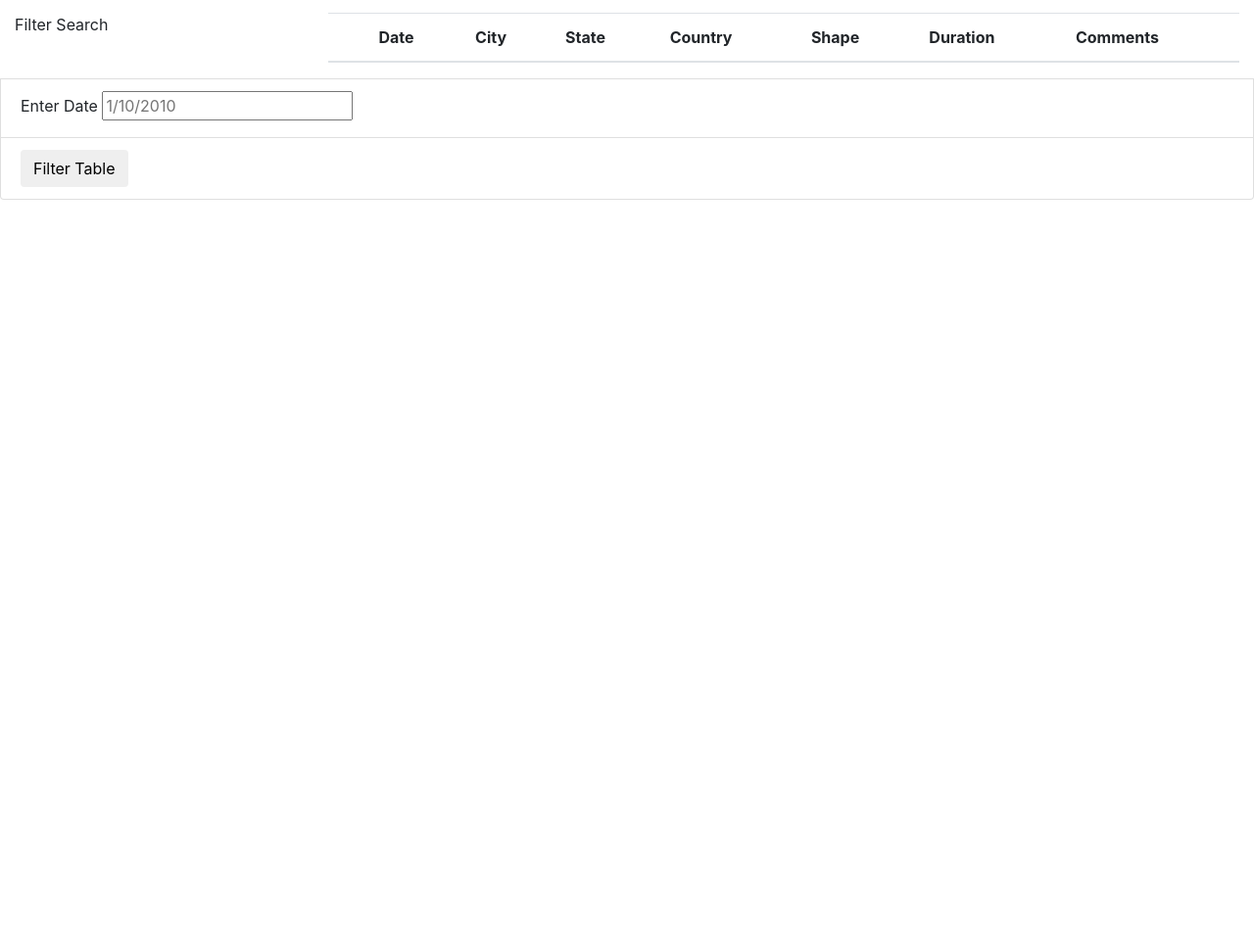
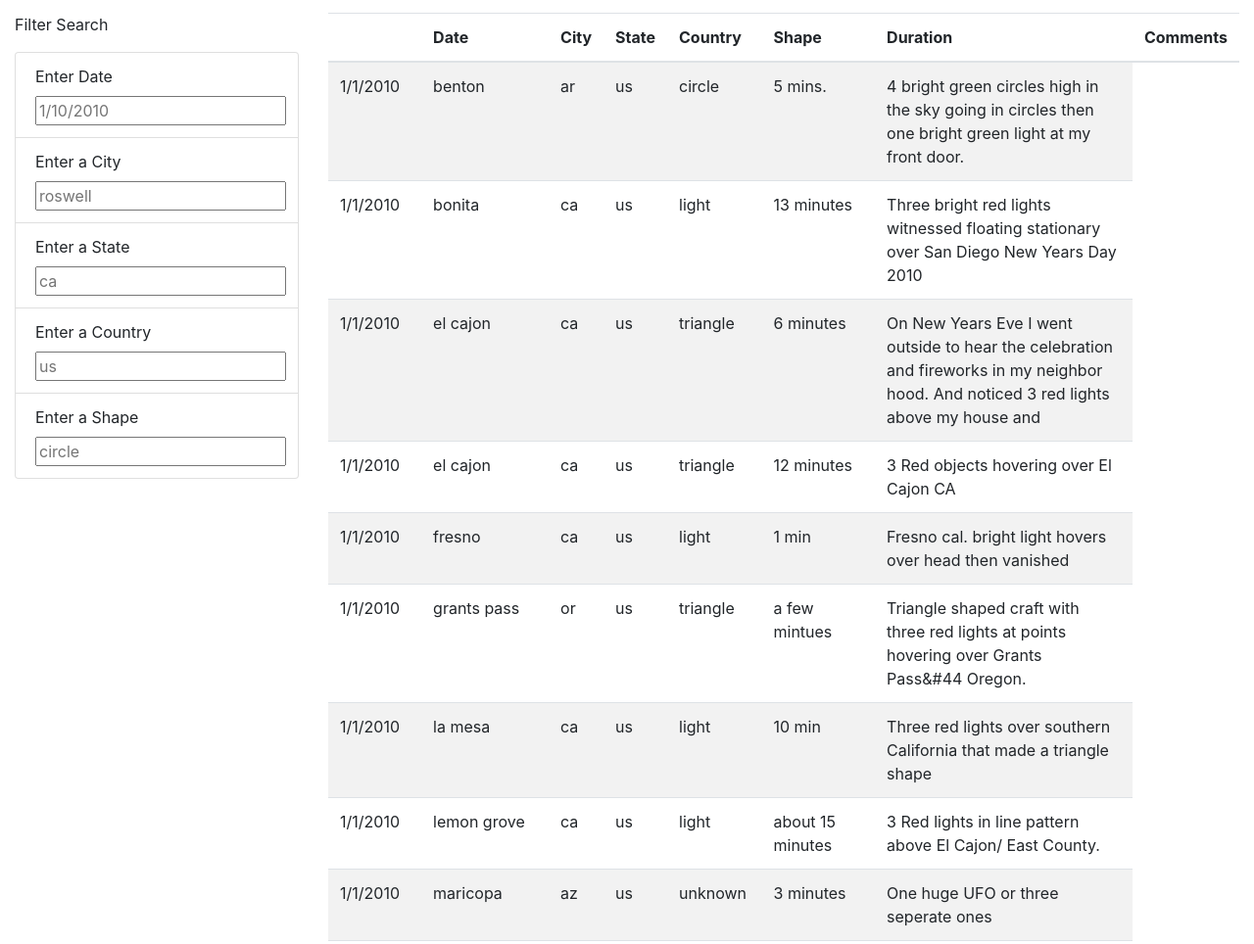
Before and after one commit to asosnik530/UFOs, a plain HTML site: page index.html in a window 1280 px wide. Shown: the part 707-1671 px from the top of the page at 98% size. Before the commit the page ends 911 px from the top, so only its background shows below. Drawn offline with nearby package versions, Linux system fonts and the light colour scheme.

Commit message:
Add files via upload

```diff
--- a/index.html
+++ b/index.html
@@ -38,6 +38,28 @@
             <div class="col-md-3">
                 <form>
                     <p>Filter Search</p>
+                    <ul class="list-group">
+                     <li class="list-group-item" "bg-dark">
+                        <label for="date">Enter Date</label>
+                        <input type="text" placeholder="1/10/2010" id="datetime" />
+                     </li>
+                     <li class="list-group-item" "bg-dark">
+                        <label for="City">Enter a City</label>
+                        <input type="text" placeholder="roswell" id="city" />
+                     </li>
+                     <li class="list-group-item" "bg-dark">
+                        <label for="State">Enter a State</label>
+                        <input type="text" placeholder="ca" id="state" />
+                     </li>
+                     <li class="list-group-item" "bg-dark">
+                        <label for="Country">Enter a Country</label>
+                        <input type="text" placeholder="us" id="country" />
+                     </li>
+                     <li class="list-group-item" "bg-dark">
+                        <label for="Shape">Enter a Shape</label>
+                        <input type="text" placeholder="circle" id="shape" />
+                     </li>
+                    </ul>
                 </form>
             </div>
             <div class="col-md-9">
@@ -60,15 +82,8 @@
         </div>
     </div>
 </div>
-<ul class="list-group">
-
-</ul>
-<li class="list-group-item">
-<label for="date">Enter Date</label>
-<input type="text" placeholder="1/10/2010" id="datetime" />
-</li>
-<li class="list-group-item">
-    <button id="filter-btn" type="button" class="btn btn-default">Filter Table</button>
-</li>
+<script src="https://cdnjs.cloudflare.com/ajax/libs/d3/4.11.0/d3.js"></script>
+<script src="static/js/data.js"></script>
+<script src="static/js/app.js"></script>
 </body>
 </html>
```
